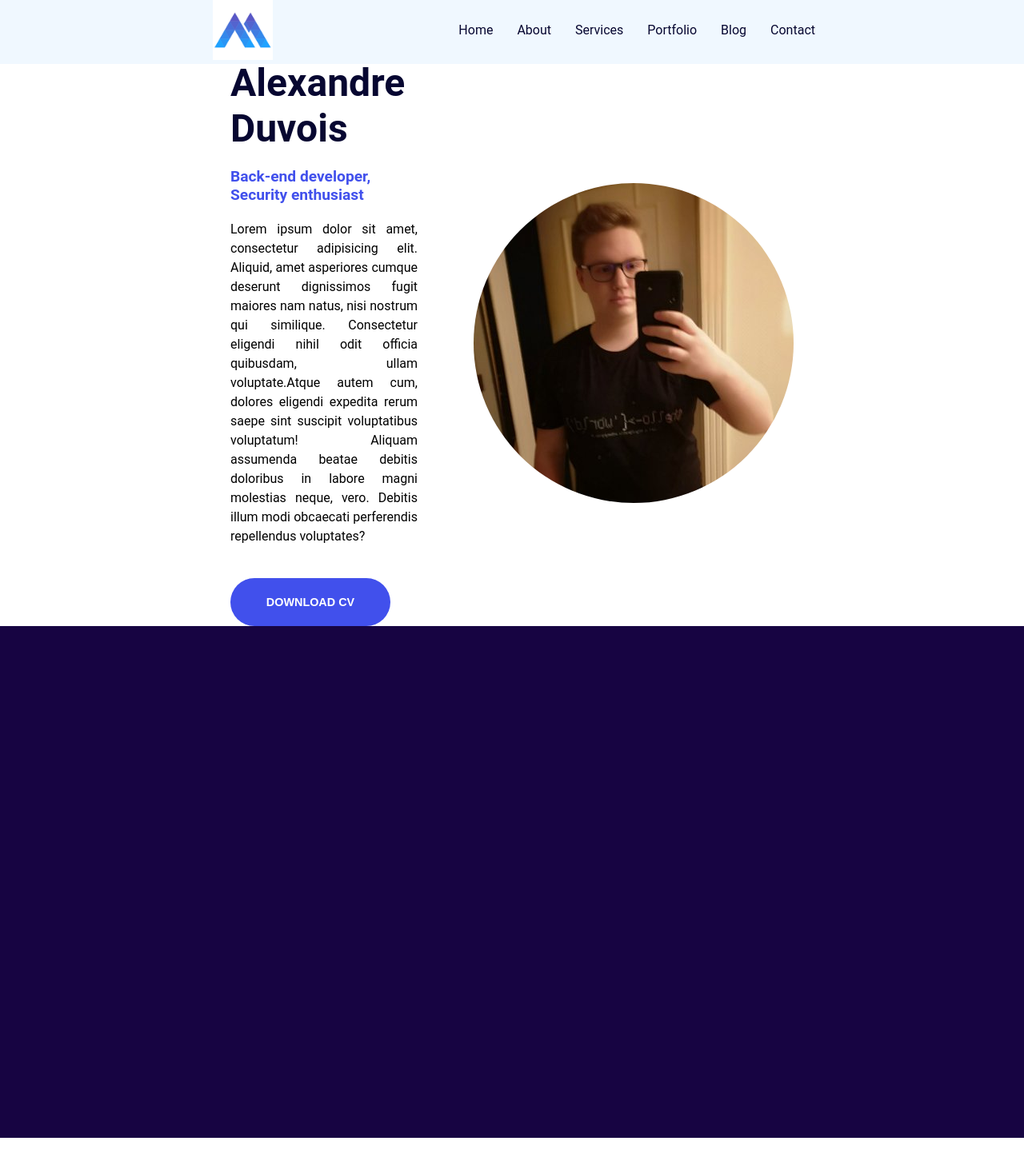
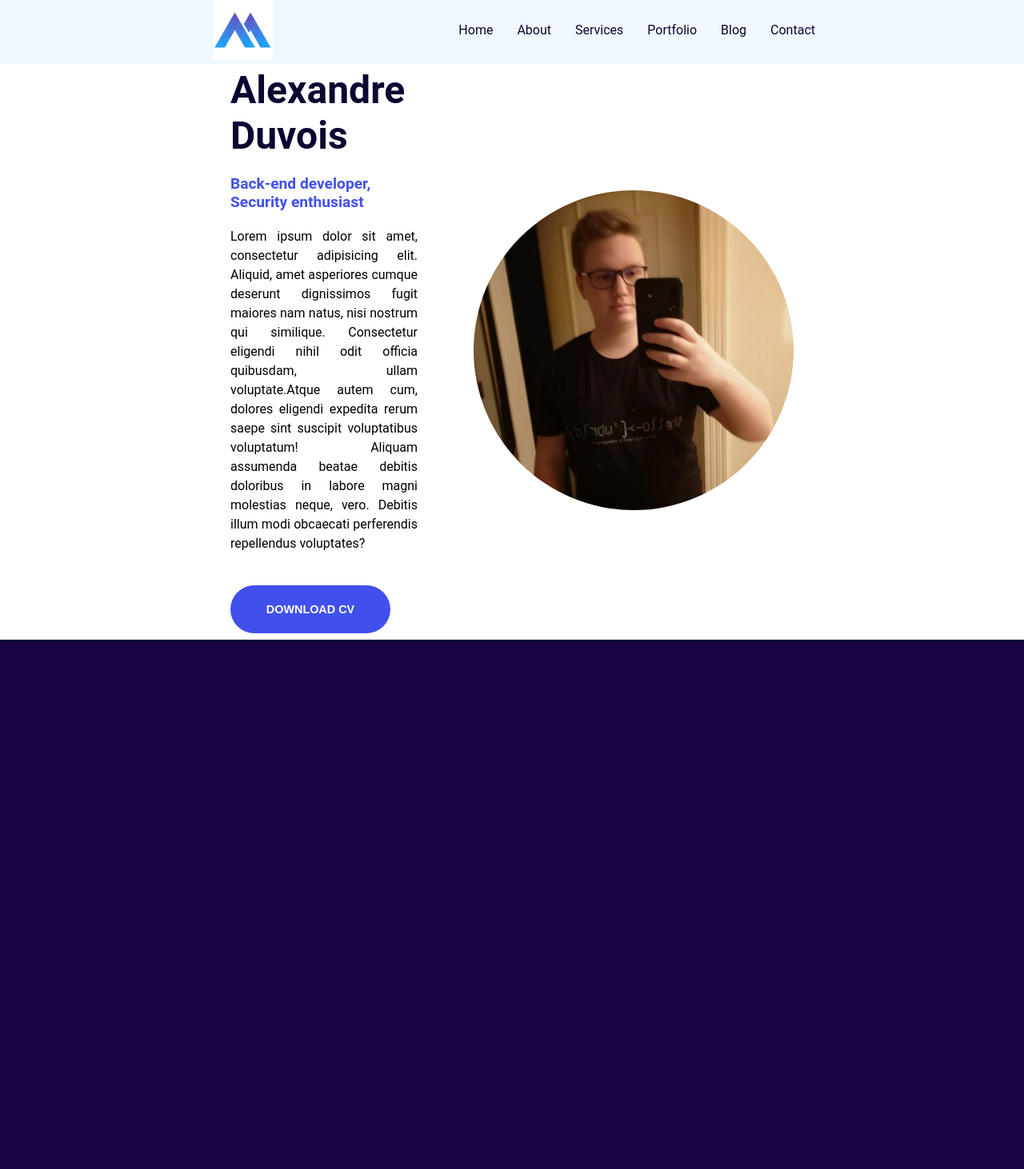
Before and after one commit to Madriax/ReactWebsite, a React (Create React App) app in the folder client/: page / in a window 1280 px wide. Shown: the top 1462 px of the page at 80% size. Before the commit the page ends 1423 px from the top, so only its background shows below. Built offline with nearby package versions, Linux system fonts and the light colour scheme.

Commit message:
Change Section height and button cursor

```diff
--- a/client/src/Assets/css/app.css
+++ b/client/src/Assets/css/app.css
@@ -61,7 +61,7 @@ nav {
 
 /* ===== +HERO+ ===== */
 .hero {
-    min-height: 80vh;
+    min-height: calc(100vh - 75px);
     padding-top: 75px;
     display: flex;
     width: 55%;
@@ -107,12 +107,13 @@ nav {
     border: none;
     margin-top: 40px;
     font-size: 0.9em;
+    cursor: pointer;
 }
 /* ===== -HERO- ===== */
 
 /* ===== +ABOUT+ ===== */
 .about {
-    min-height: 80vh;
+    min-height: calc(100vh - 75px);
     background-color: #170442;
 }
 /* ===== -ABOUT- ===== */
```
